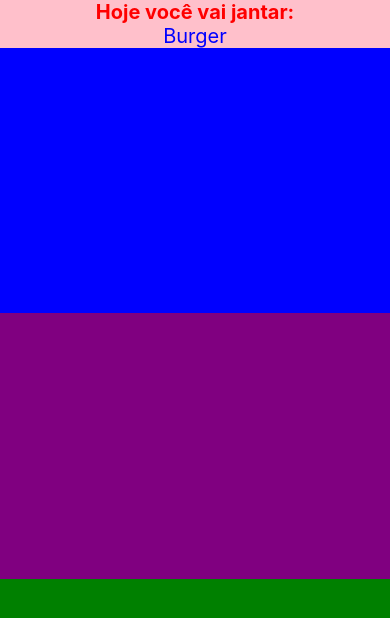
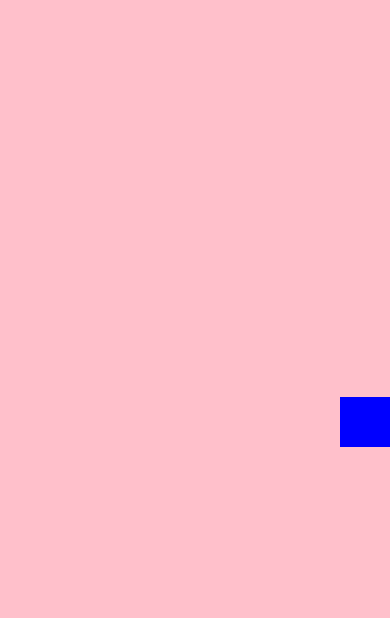
Before and after one commit to josanjohnata/projetos-react-native, a React Native app: screen / in a window 390 px wide. Shown: the top 618 px of the page. Built offline with nearby package versions, Linux system fonts and the light colour scheme.

Commit message:
React Native - Basico - Aula 8

```diff
--- a/App.js
+++ b/App.js
@@ -1,41 +1,15 @@
 import React, { Component } from 'react';
 import { View, Text, Button, Image } from 'react-native';
 import { appStyles } from './style/app.style'
-
-class Janta extends Component {
-
-  constructor(props) {
-    super(props);
-    this.state = {comida: props.comida};
-    let comidas = ['Pizza', 'Lasanha', 'Burger', 'Sopa', 'Salada', 'Arroz'];
-
-    setInterval(() => {
-      this.setState(previousState => {
-        let number = Math.floor(Math.random() * comidas.length);
-
-        return {comida: comidas[number]};
-      });
-    }, 1000);
-  }
-  render() {
-    return (
-      <View >
-        <Text style={appStyles.header}>Hoje você vai jantar:</Text>
-        <Text style={appStyles.text}>{this.state.comida}</Text>
-      </View>
-    );
-  }
-}
 
 
 export default class App extends Component {
   render() {
     return (
-      <View style={appStyles.headerTop}>
-        <Janta comida='Cuscuz' />
+      <View style={appStyles.header}>
         <View style={appStyles.quadrado1}></View>
-        <View style={appStyles.quadrado2}></View>
-        <View style={appStyles.quadrado3}></View>
+        {/* <View style={appStyles.quadrado2}></View>
+        <View style={appStyles.quadrado3}></View> */}
       </View>
     );
   }
--- a/style/app.style.js
+++ b/style/app.style.js
@@ -1,31 +1,26 @@
 import { StyleSheet } from 'react-native';
 
 export const appStyles = StyleSheet.create({
-  headerTop: {
+  header: {
     flex: 1,
     backgroundColor: 'pink',
-  },
-  header: {
-    textAlign: 'center',
-    fontWeight: 'bold',
-    fontSize: 20,
-    color: 'red'
-  },
-  text: {
-    textAlign: 'center',
-    fontSize: 20,
-    color: 'blue'
+    flexDirection: 'row',
+    justifyContent: 'flex-end',
+    alignItems: 'center'
   },
   quadrado1: {
-    flex: 1,
+    width: 50,
+    height: 50,
     backgroundColor: 'blue'
   },
   quadrado2: {
-    flex: 1,
+    width: 50,
+    height: 100,
     backgroundColor: 'purple'
   },
   quadrado3: {
-    flex: 1,
+    width: 50,
+    height: 200,
     backgroundColor: 'green'
   }
 });
```
